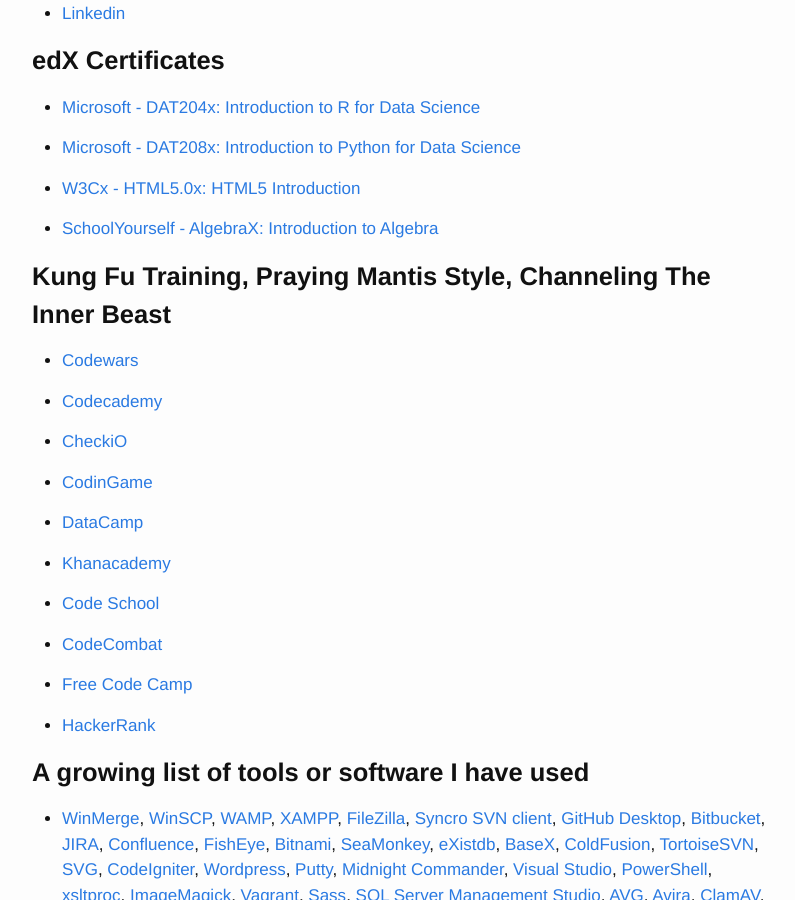
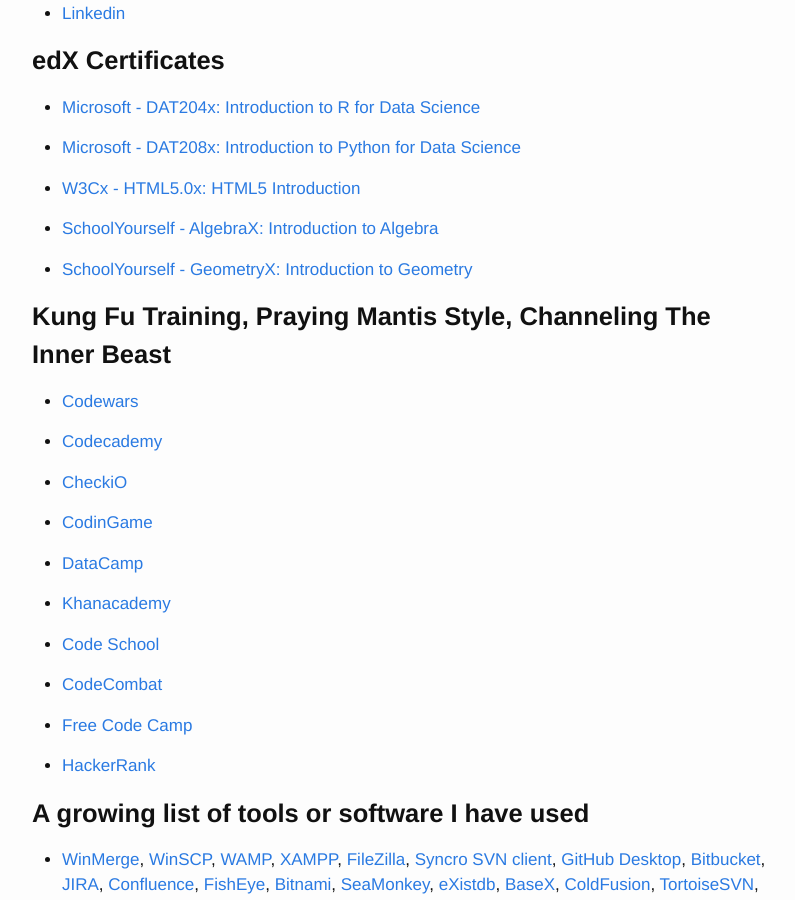
Before and after one commit to slurpcode/beast, a Jekyll site: the page built from about.md, in a window 1280 px wide and 900 px high, scrolled down 1292 px. Shown: the whole window, without its empty margins (238-1033 px from the left). Built offline with Jekyll 4.4.1, drawn with Linux system fonts in a browser that asks for light colours.

Commit message:
Update about.md

```diff
--- a/about.md
+++ b/about.md
@@ -115,6 +115,8 @@ https://jquery.com/){:target="_blank"}, [Bootstrap](http://getbootstrap.com/){:t
 
 - [SchoolYourself - AlgebraX: Introduction to Algebra](https://courses.edx.org/certificates/f6dbf8dcff354947aff06153b5fb8462){:target="_blank"}
 
+- [SchoolYourself - GeometryX: Introduction to Geometry](https://courses.edx.org/certificates/f05e37b1e8a347b4bc001a2fb063210a){:target="_blank"}
+
 **Kung Fu Training, Praying Mantis Style, Channeling The Inner Beast**
 ===================
 
```
